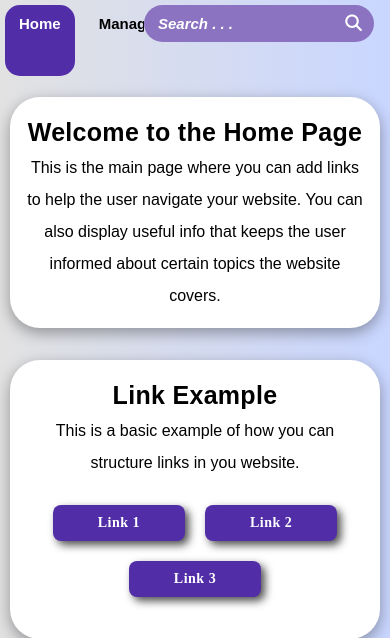
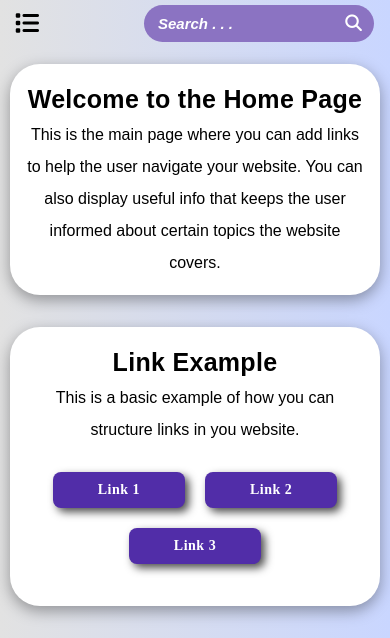
Before and after one commit to AuricFox/flask_template, a Flask app: page / in a window 390 px wide. Shown: the top 638 px of the page. Run offline with Flask 3, Linux system fonts and the light colour scheme; parts of the project's set-up code (start-up, migrations or seed data) failed here and were passed over; some libraries are stand-ins or nearby versions.

Commit message:
Working on adaptive web pages, using media queries to structure nav bar

```diff
--- a/app/static/css/base.css
+++ b/app/static/css/base.css
@@ -65,6 +65,23 @@ body {
     overflow: hidden;
 }
 
+.mobile-nav-bar {
+    display: none;
+}
+
+.nav-icon {
+    padding: 10px;
+    margin: 5px;
+    border-radius: 8px;
+    max-width: fit-content;
+}
+
+.nav-icon:hover {
+    cursor: pointer;
+    background: #512da8;
+    color: #FFFFFF;
+}
+
 .nav-tile {
     display: block;
     position: relative;
@@ -95,7 +112,7 @@ body {
 .dropdown-element {
     display: none;
     justify-content: space-around;
-    background-color: #FFFFFF;
+    background-color: #c9d6ff;
     box-shadow: 4px 4px 8px rgba(0,0,0,0.3);
     z-index: 5;
     width: 10rem;
@@ -244,6 +261,11 @@ body {
 @media screen and (max-width: 1240px) {
     .side-nav, .extras {display: none;}
     .topics {width: 100%;}
+    .desktop-nav-bar {display: none;}
+    .mobile-nav-bar {
+        display: flex;
+        flex-direction: column;
+    }
 }
 
 /* ========== Side bar ========== */
--- a/app/templates/base.html
+++ b/app/templates/base.html
@@ -17,7 +17,7 @@
     <body>
         <!--Main Navigation Tile-->
         <div id="nav-bar">
-            <nav class="desktop-nav-bar">
+            <nav class="desktop-nav-bar" >
                 <a href="{{  url_for('main.index')  }}" class="dropbtn nav-tile {% if nav_id == 'home-page' %}active{% endif %}">Home</a>
                 <a href="{{  url_for('manage.index')  }}" class="dropbtn nav-tile {% if nav_id == 'manage-page' %}active{% endif %}">Manage</a>
                 <a href="{{  url_for('manage.add')  }}" class="dropbtn nav-tile {% if nav_id == 'add-page' %}active{% endif %}">Add Data</a>
@@ -31,6 +31,18 @@
                     </div>
                 </div>
             </nav>
+
+            <nav class="mobile-nav-bar">
+                <div class="nav-icon dropbtn">
+                    <i class="fa-solid fa-list fa-xl"></i>
+                </div>
+                <div class="dropdown-element" style="display: none;">
+                    <a href="{{  url_for('main.index')  }}" class="dropbtn nav-tile {% if nav_id == 'home-page' %}active{% endif %}">Home</a>
+                    <a href="{{  url_for('manage.index')  }}" class="dropbtn nav-tile {% if nav_id == 'manage-page' %}active{% endif %}">Manage</a>
+                    <a href="{{  url_for('manage.add')  }}" class="dropbtn nav-tile {% if nav_id == 'add-page' %}active{% endif %}">Add Data</a>
+                </div>
+            </nav>
+
             <div class="search-container">
                 <form class="category-search" action="#" method="#">
                     <div class="search-wrapper">
```
